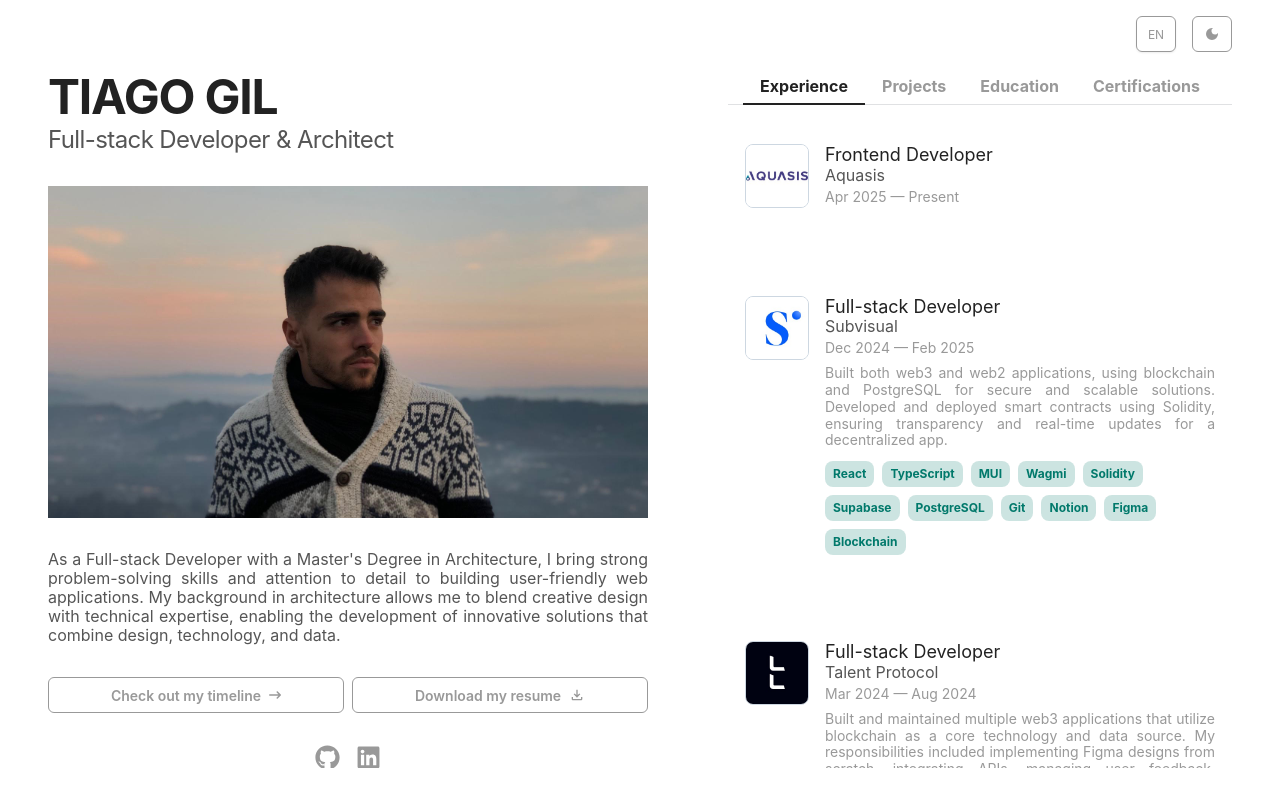
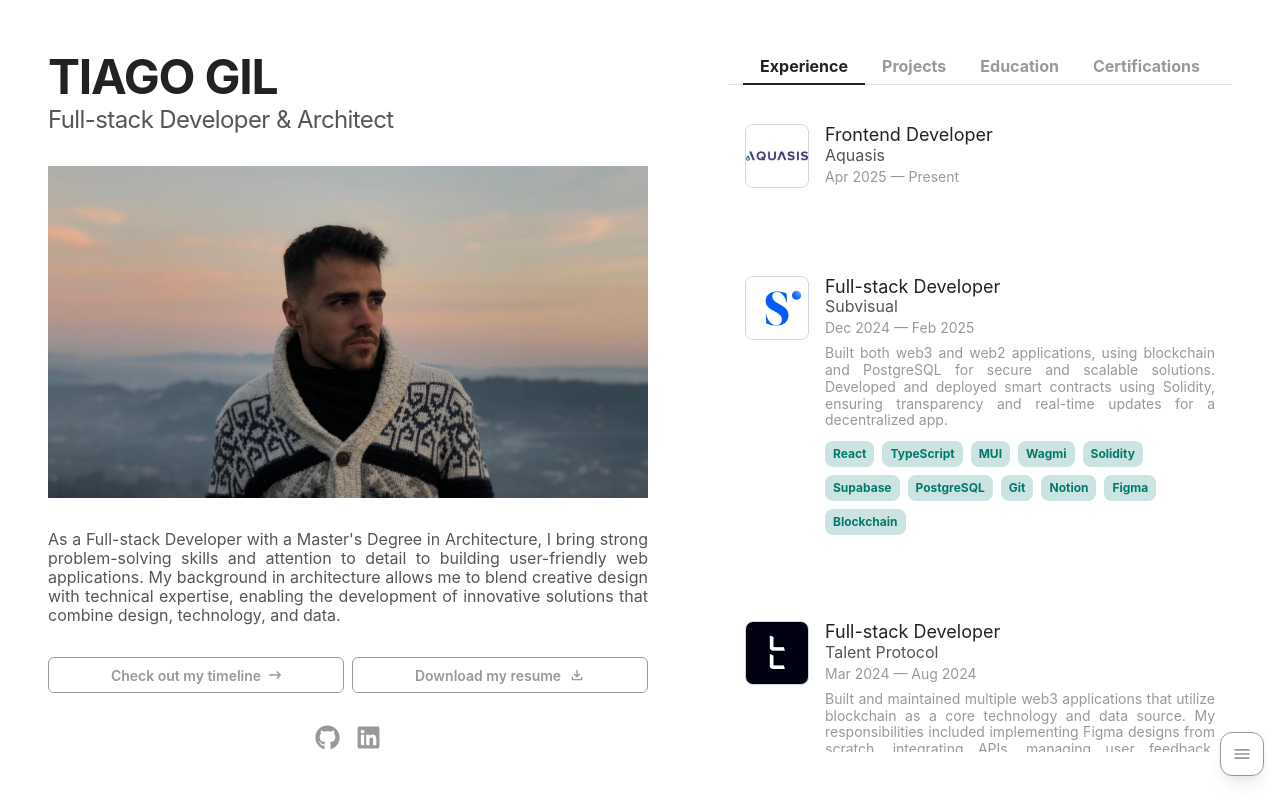
Before and after one commit to thetiagogil/04-thetiagogil, a React (Vite) app: page /home in a window 1280 px wide. Built offline with nearby package versions, Linux system fonts and the light colour scheme.

Commit message:
remove top bar and add float menu

```diff
--- a/src/components/layout/main-container.tsx
+++ b/src/components/layout/main-container.tsx
@@ -1,30 +1,27 @@
 import { Stack } from "@mui/joy";
-import { SxProps } from "@mui/joy/styles/types";
 import { ReactNode } from "react";
-import { TopBar } from "../layout/top-bar";
+import { FloatMenu } from "../ui/float-button";
 
 type MainContainerProps = {
   children: ReactNode;
-  sx?: SxProps;
-  fullheight?: boolean;
 };
 
-export const MainContainer = ({ children, sx, fullheight }: MainContainerProps) => {
+export const MainContainer = ({ children }: MainContainerProps) => {
   return (
     <Stack
       className="fade-in"
-      height={fullheight ? { xs: "auto", lg: "100vh" } : "auto"}
+      height="100vh"
       width="100%"
       minWidth={{ lg: 1200 }}
       maxWidth={{ lg: 1400 }}
       justifySelf="center"
-      px={{ xs: 2, md: 6 }}
-      pb={{ xs: 2, lg: 4 }}
+      overflow="hidden"
+      p={{ xs: 2, md: 6 }}
     >
-      <TopBar />
-      <Stack flex={1} sx={{ ...sx }}>
+      <Stack flex={1} height="100vh" overflow="hidden">
         {children}
       </Stack>
+      <FloatMenu />
     </Stack>
   );
 };
--- a/src/components/sections/home/home-content-section.tsx
+++ b/src/components/sections/home/home-content-section.tsx
@@ -23,7 +23,7 @@ export const HomeContentSection = () => {
   );
 
   return (
-    <Tabs defaultValue={0} sx={{ bgcolor: "transparent", width: "100%", overflowY: "auto" }}>
+    <Tabs defaultValue={0} sx={{ bgcolor: "transparent", width: "100%" }}>
       <TabList
         sx={{
           justifyContent: "center",
--- /dev/null
+++ b/src/components/ui/float-button.tsx
@@ -0,0 +1,69 @@
+import { Divider, Drawer, IconButton, Radio, RadioGroup, Stack, Typography } from "@mui/joy";
+import { useState } from "react";
+import { IoMdMenu } from "react-icons/io";
+import { useLanguageContext } from "../../contexts/language.context";
+import { useThemeContext } from "../../contexts/theme.context";
+import { LANGUAGES } from "../../lib/contants";
+import { Languages } from "../../types/common";
+
+export const FloatMenu = () => {
+  const { t } = useLanguageContext();
+  const [open, setOpen] = useState(false);
+  const { mode, toggleTheme } = useThemeContext();
+  const { language, setLanguage } = useLanguageContext();
+
+  return (
+    <>
+      <IconButton
+        color="neutral"
+        variant="outlined"
+        size="lg"
+        onClick={() => setOpen(true)}
+        sx={{
+          bgcolor: "background.body",
+          position: "fixed",
+          bottom: 24,
+          right: 16,
+          borderRadius: "lg",
+          zIndex: 2000,
+          boxShadow: "lg"
+        }}
+      >
+        <IoMdMenu size={20} />
+      </IconButton>
+
+      <Drawer open={open} onClose={() => setOpen(false)} anchor="right" size="sm">
+        <Stack width="100%" py={3} px={2} gap={2}>
+          <Typography level="title-lg" fontWeight="lg">
+            {t("settings")}
+          </Typography>
+
+          <Divider />
+
+          <Stack gap={2}>
+            <Typography level="body-sm" textColor="neutral.medium">
+              {t("theme")}
+            </Typography>
+            <RadioGroup name="theme" value={mode} onChange={e => toggleTheme(e.target.value as "light" | "dark")}>
+              <Radio label="Light" value="light" />
+              <Radio label="Dark" value="dark" />
+            </RadioGroup>
+          </Stack>
+
+          <Divider />
+
+          <Stack gap={2}>
+            <Typography level="body-sm" textColor="neutral.medium">
+              {t("language")}
+            </Typography>
+            <RadioGroup name="language" value={language} onChange={e => setLanguage(e.target.value as Languages)}>
+              {LANGUAGES.map(lang => (
+                <Radio key={lang} value={lang} label={lang.toUpperCase()} />
+              ))}
+            </RadioGroup>
+          </Stack>
+        </Stack>
+      </Drawer>
+    </>
+  );
+};
--- a/src/lib/translations/en.ts
+++ b/src/lib/translations/en.ts
@@ -1,4 +1,8 @@
 export const en = {
+  settings: "Settings",
+  theme: "Theme",
+  language: "Language",
+
   title: "Full-stack Developer & Architect",
   home_bio:
     "As a Full-stack Developer with a Master's Degree in Architecture, I bring strong problem-solving skills and attention to detail to building user-friendly web applications. My background in architecture allows me to blend creative design with technical expertise, enabling the development of innovative solutions that combine design, technology, and data.",
--- a/src/lib/translations/es.ts
+++ b/src/lib/translations/es.ts
@@ -1,4 +1,8 @@
 export const es = {
+  settings: "Configuración",
+  theme: "Tema",
+  language: "Idioma",
+
   title: "Full-stack Developer & Arquitecto",
   home_bio:
     "Como Full-stack Developer con un Máster Integrado en Arquitectura, combino creatividad y precisión técnica para desarrollar aplicaciones web intuitivas y eficientes. Mi formación en arquitectura me permite fusionar diseño innovador con tecnología, creando soluciones digitales que equilibran funcionalidad, estética y datos.",
--- a/src/lib/translations/pt.ts
+++ b/src/lib/translations/pt.ts
@@ -1,4 +1,8 @@
 export const pt = {
+  settings: "Definições",
+  theme: "Tema",
+  language: "Idioma",
+
   title: "Full-stack Developer & Arquiteto",
   home_bio:
     "Enquanto Full-stack Developer com um Mestrado Integrado em Arquitetura, trago fortes habilidades relativamente a resolução de problemas e atenção a detalhes para criar aplicações web intuitivas e eficientes. A minha experiência em arquitetura permite-me combinar design criativo com conhecimento técnico, possibilitando o desenvolvimento de soluções inovadoras que combinam design, tecnologia e dados.",
--- a/src/pages/home.page.tsx
+++ b/src/pages/home.page.tsx
@@ -1,21 +1,20 @@
+import { Stack } from "@mui/joy";
 import { MainContainer } from "../components/layout/main-container";
 import { HomeContentSection } from "../components/sections/home/home-content-section";
 import { HomeInfoSection } from "../components/sections/home/home-info-section";
 
 export const HomePage = () => {
   return (
-    <MainContainer
-      fullheight
-      sx={{
-        height: { xs: "100%", lg: "100vh" },
-        flexDirection: { xs: "column", lg: "row" },
-        justifyContent: { xs: "normal", lg: "space-between" },
-        overflow: "auto",
-        gap: { xs: 6, lg: 10 }
-      }}
-    >
-      <HomeInfoSection />
-      <HomeContentSection />
+    <MainContainer>
+      <Stack
+        overflow="auto"
+        flexDirection={{ xs: "column", lg: "row" }}
+        justifyContent={{ xs: "normal", lg: "space-between" }}
+        gap={{ xs: 6, lg: 10 }}
+      >
+        <HomeInfoSection />
+        <HomeContentSection />
+      </Stack>
     </MainContainer>
   );
 };
--- a/src/pages/timeline.page.tsx
+++ b/src/pages/timeline.page.tsx
@@ -19,9 +19,14 @@ export const TimelinePage = () => {
   const [techs, setTechs] = useState<string[]>([]);
   const data = [...experience, ...projects, ...education, ...certifications];
 
+  const footnotes: Record<string, Record<string, string>> = {
+    outdated: { icon: "~", text: t("statusOutdated") },
+    inactive: { icon: "†", text: t("statusInactive") }
+  };
+
   return (
     <MainContainer>
-      <Stack gap={{ xs: 6, md: 4 }}>
+      <Stack overflow="hidden" gap={{ xs: 6, md: 4 }}>
         <Stack component="section" alignItems={{ xs: "center", lg: "baseline" }}>
           <Link
             component={ReactLink}
@@ -52,7 +57,23 @@ export const TimelinePage = () => {
           <TimelineTechsFilter data={data} techs={techs} setTechs={setTechs} />
         </Stack>
 
-        <TimelineTable data={data} categories={categories} techs={techs} />
+        <Stack component="section" overflow="auto" alignItems={{ xs: "center", lg: "baseline" }} gap={4}>
+          <TimelineTable data={data} categories={categories} techs={techs} footnotes={footnotes} />
+        </Stack>
+
+        <Stack width="100%">
+          {Object.values(footnotes).map((footnote, index) => (
+            <Stack key={index} direction="row">
+              <Stack width={20} textAlign="center">
+                <Typography textColor="warning.500">{footnote.icon}</Typography>
+              </Stack>
+
+              <Typography key={index} level="body-sm">
+                {footnote.text.toLocaleLowerCase()}
+              </Typography>
+            </Stack>
+          ))}
+        </Stack>
       </Stack>
     </MainContainer>
   );
```
Also changed, not shown: src/components/sections/timeline/timeline-table.tsx (+11 -28 lines).
